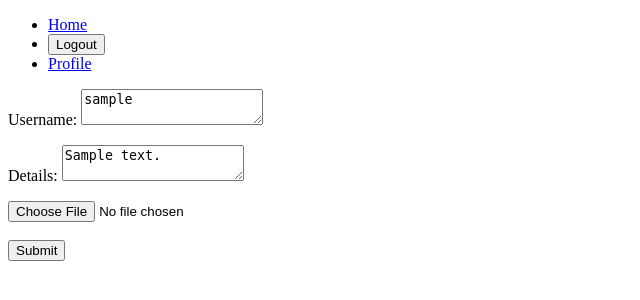
After one commit to YmnenkauaPy/group_portal, a Django app: page /update_profile/ in a window 1280 px wide. The commit adds this page. Shown: the top 300 px of the page, without its empty margins (0-640 px from the left). Run offline with Django 5.2, Linux system fonts and the light colour scheme; a user stored in the database is signed in; tables that the repository leaves empty hold one stand-in row (values such as "Sample post").

Commit message:
change profile details + logout + updated Group(Model)

```diff
--- a/group/forms.py
+++ b/group/forms.py
@@ -15,3 +15,13 @@ class CustomUserForm(forms.ModelForm):
         widgets = {
             'profile_picture': forms.FileInput(),
         }
+
+class ProfileForm(forms.ModelForm):
+    username = forms.CharField(max_length=30, required=True)
+
+    class Meta:
+        model = models.CustomUser
+        fields = ['username', 'details', 'profile_picture']
+        widgets = {
+            'profile_picture': forms.FileInput(),
+        }
--- a/group/models.py
+++ b/group/models.py
@@ -15,7 +15,8 @@ class Group(models.Model):
     description = models.TextField(blank=True, null=True)
     created_at = models.DateTimeField(auto_now_add=True)
     members = models.ManyToManyField(CustomUser, related_name="member_of_groups")
-    admin = models.ForeignKey(CustomUser, on_delete=models.CASCADE, related_name="admin_groups")
+    moderators = models.ManyToManyField(CustomUser, related_name="moderators_of_groups")
+    admins = models.ManyToManyField(CustomUser, related_name="admins_of_groups")
 
     def __str__(self):
         return self.title
--- a/group/urls.py
+++ b/group/urls.py
@@ -6,6 +6,8 @@ urlpatterns = [
     path('', views.group_list, name='group_list'),
     path('<int:pk>/', views.group_detail, name='group_detail'),
     path('login/', auth_views.LoginView.as_view(template_name='registration/login.html'), name='login'),
+    path('logout/', auth_views.LogoutView.as_view(), name='logout'),
     path('register/', views.register, name='register'),
     path('profile_view/', views.profile_view, name='profile_view'),
+    path('update_profile/', views.update_profile, name='update_profile'),
 ]
--- a/group/views.py
+++ b/group/views.py
@@ -1,7 +1,11 @@
 from django.shortcuts import get_object_or_404, redirect, render
 from group import models
+from django.contrib.auth.models import User
 from django.contrib.auth import login
 from group import forms
+from django.contrib.auth.decorators import login_required
+from django.utils.decorators import method_decorator
+from django.urls import reverse_lazy
 
 def group_list(request):
     groups = models.Group.objects.all()
@@ -31,7 +35,7 @@ def register(request):
 
     return render(request, 'registration/register.html', {'user_form': user_form, 'custom_user_form': custom_user_form})
 
-
+@login_required(login_url='/login/')
 def profile_view(request):
     user = request.user
     custom_user = models.CustomUser.objects.get(user=user)
@@ -39,3 +43,21 @@ def profile_view(request):
     time_joined = user.date_joined #UTC
 
     return render(request, 'group/profile_view.html', {'custom_user': custom_user, 'time':time_joined})
+
+def update_profile(request):
+    user = request.user
+    if request.method == 'POST':
+        form = forms.ProfileForm(request.POST, request.FILES, instance=user.customuser)
+
+        if form.is_valid():
+            profile = form.save(commit=False)
+
+            user.username = form.cleaned_data['username']
+            user.save()
+            profile.save()
+
+            return redirect('profile_view')
+    else:
+        form = forms.ProfileForm(instance=user.customuser, initial={'username': user.username})
+
+    return render(request, 'group/update_profile.html', {'form': form})
--- a/templates/base.html
+++ b/templates/base.html
@@ -9,8 +9,16 @@
         <nav>
             <ul>
                 <li><a href="{% url 'group_list' %}">Home</a></li>
-                <li><a href="{% url 'login' %}">Login</a></li>
+                {% if not user.is_authenticated %}<li><a href="{% url 'login' %}">Login</a></li>
                 <li><a href="{% url 'register' %}">Register</a></li>
+                {% else %}
+                <li>
+                    <form action="{% url 'logout' %}" method="POST">
+                        {% csrf_token %}
+                        <button>Logout</button>
+                    </form>
+                </li>
+                {% endif %}
                 <li><a href="{% url 'profile_view' %}">Profile</a></li>
             </ul>
 
--- a/templates/group/profile_view.html
+++ b/templates/group/profile_view.html
@@ -9,4 +9,9 @@
 <p>Status: {{ custom_user.status }}</p>
 <p>Data joined: {{ time }}</p>
 
+<form method="POST" action = "{% url 'update_profile' %}">
+    {% csrf_token %}
+    <button>Change profile details</button>
+</form>
+
 {% endblock %}
--- /dev/null
+++ b/templates/group/update_profile.html
@@ -0,0 +1,21 @@
+{% extends 'base.html' %}
+
+{% block content %}
+<form method="POST" action = "{% url 'update_profile' %}" enctype="multipart/form-data">
+    {% csrf_token %}
+    <div class="form-group">
+        <p>Username: <textarea class="form-control" name="username">{{ user.username }}</textarea></p>
+    </div>
+    <div class="form-group">
+        <p>Details: <textarea class="form-control" name="details">{{ user.customuser.details }}</textarea></p>
+    </div>
+    <div class="form-group">
+        {% if user.customuser..profile_picture.value %}
+            <img src="{{ customuser.profile_picture.value.url }}" alt="current profile_picture" style="max-width: 400px;"><br><br>
+        {% endif %}
+        <input type="file" name="profile_picture" id="id_media">
+    </div>
+    <br>
+    <button type = "submit">Submit</button>
+</form>
+{% endblock %}
```
Also changed, not shown: group/migrations/0002_remove_group_admin_group_admins_group_moderators_and_more.py (added), media/profile_media/witch.jpg (added), media/profile_media/witch_uVzhNq6.jpg (added).
